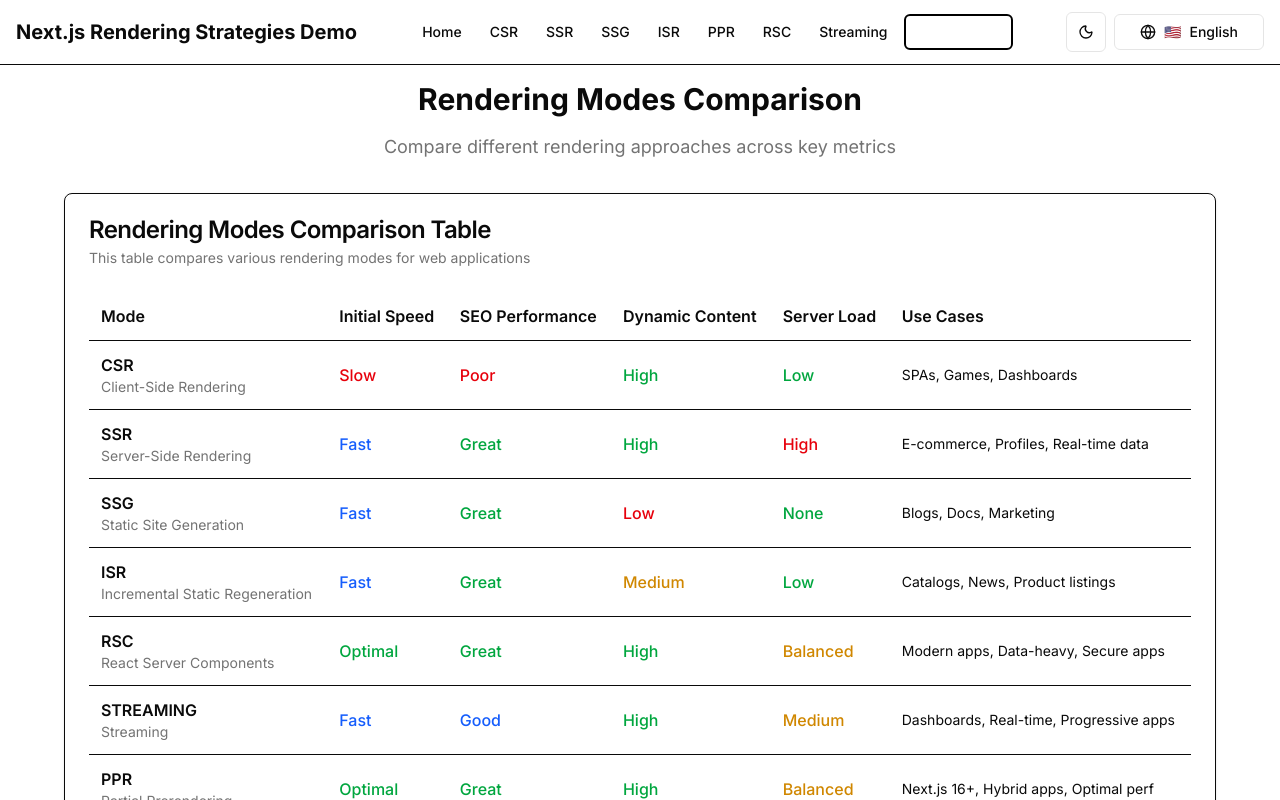
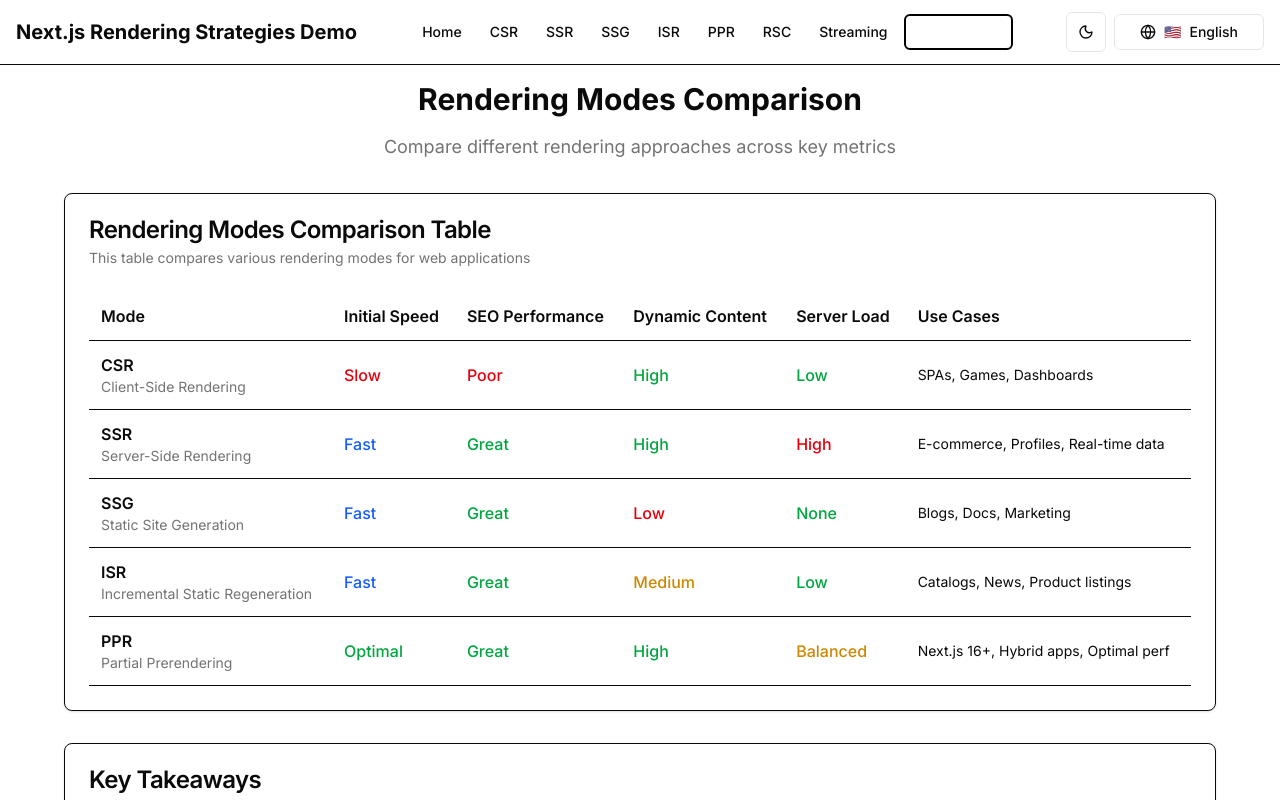
Before and after one commit to EmersonBraun/nextjs-render-strategies, a Next.js app: page /en/comparison in a window 1280 px wide. Shown: the top 800 px of the page. Built offline with nearby package versions, Linux system fonts and the light colour scheme.

Commit message:
fix: audit update

```diff
--- a/src/app/[locale]/comparison/page.tsx
+++ b/src/app/[locale]/comparison/page.tsx
@@ -1,4 +1,3 @@
-import { getTranslations } from "next-intl/server";
 import {
   Card,
   CardContent,
@@ -6,6 +5,8 @@ import {
   CardHeader,
   CardTitle,
 } from "@/components/ui/card";
+
+import { getTranslations } from "next-intl/server";
 
 function getSpeedColor(speed: string, speedLabels: Record<string, string>) {
   if (speed === speedLabels.high || speed === speedLabels.optimal) {
@@ -98,7 +99,7 @@ export default async function ComparisonPage({
   const serverLoadLabels = t.raw("serverLoadLabels") as Record<string, string>;
 
   // Get comparison data for all modes
-  const modes = ["csr", "ssr", "ssg", "isr", "rsc", "streaming", "ppr"];
+  const modes = ["csr", "ssr", "ssg", "isr", "ppr"];
   const comparisonData = modes.map((mode) => ({
     mode: mode.toUpperCase(),
     name: t(`modes.${mode}.name`),
```
